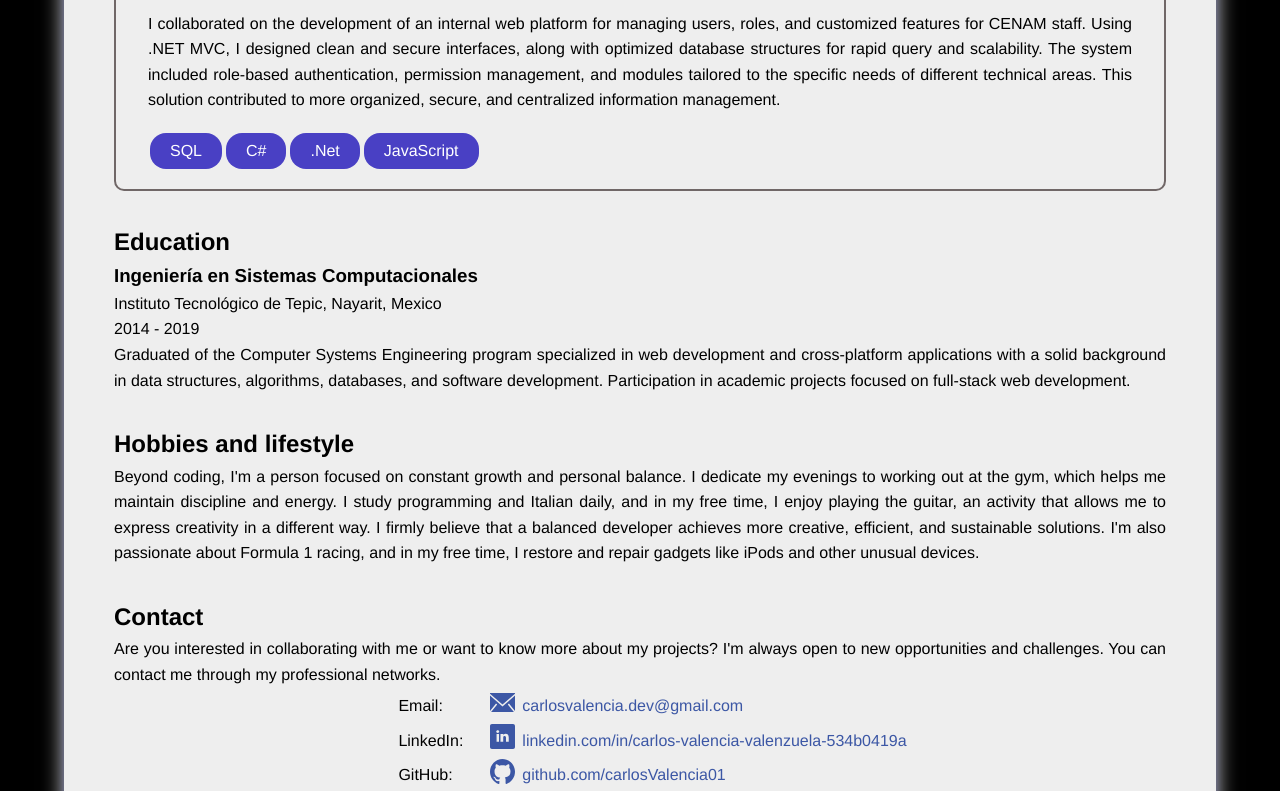
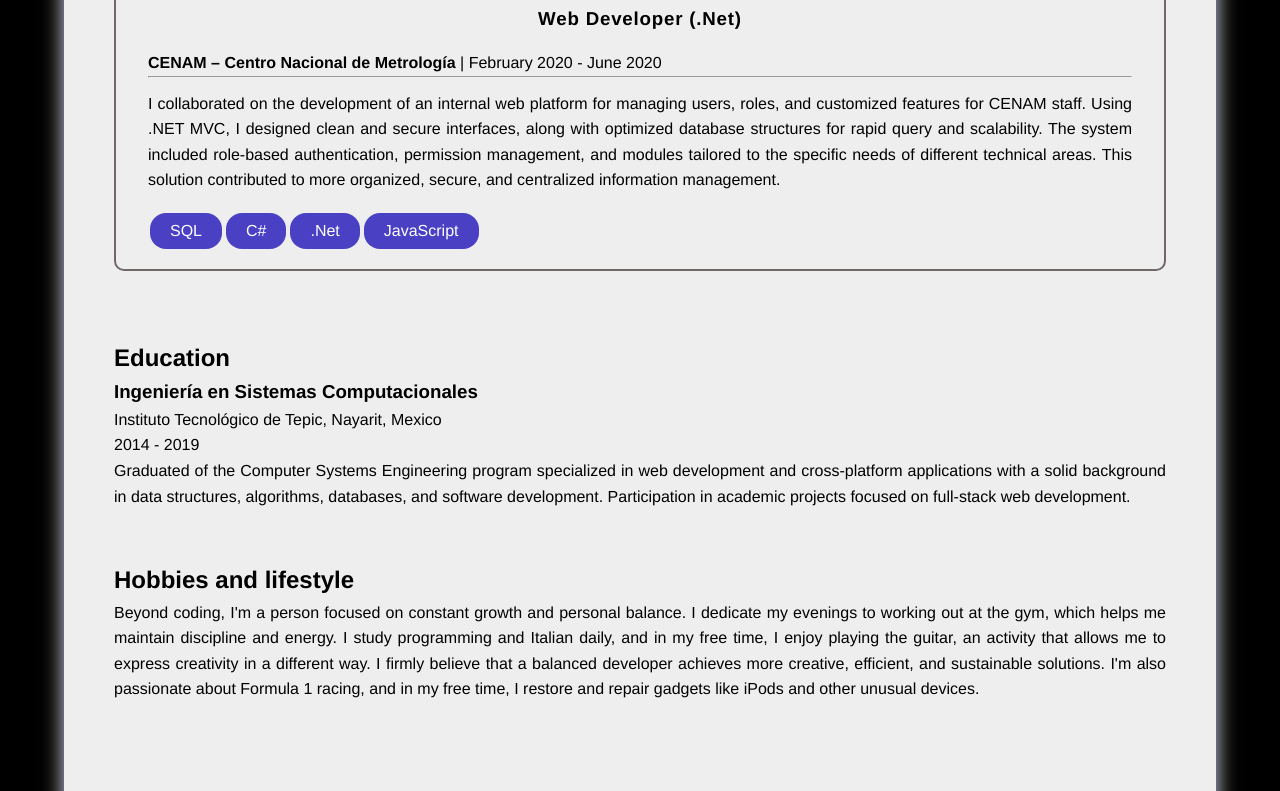
Before and after one commit to carlosValencia01/personal-page, a React (Vite) app: page / in a window 1280 px wide. Shown: the part 2006-2797 px from the top of the page. Built offline with nearby package versions, Linux system fonts and the light colour scheme.

Commit message:
Update styles.css
fixing paddings to titles

```diff
--- a/src/Pages/AboutMe/styles.css
+++ b/src/Pages/AboutMe/styles.css
@@ -161,8 +161,12 @@
     align-items: center;
   }
 
-  #about{
+  #about, #projects, #contact{
     padding-top: 60px;
+  }
+
+  #skills, #education, #lifestyle{
+    padding-top: 20px;
   }
 
   .skills__container{
```
